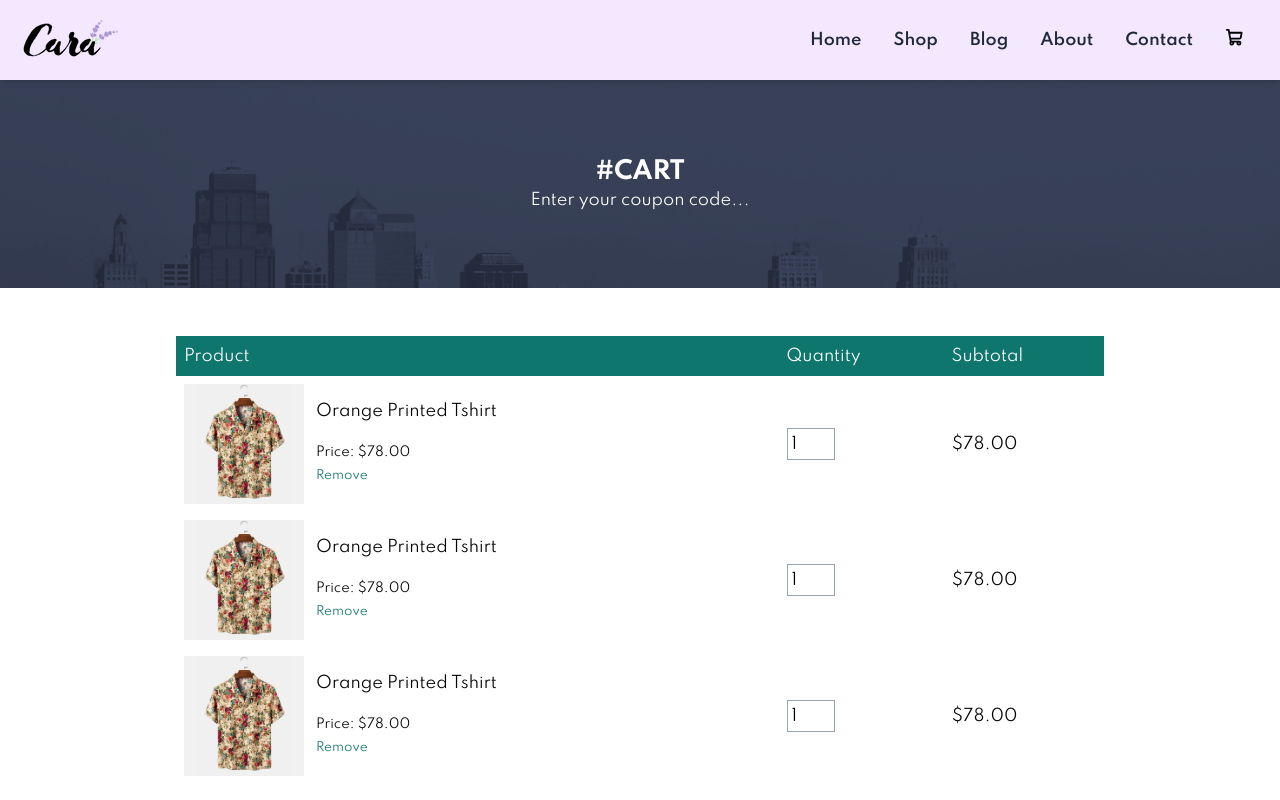
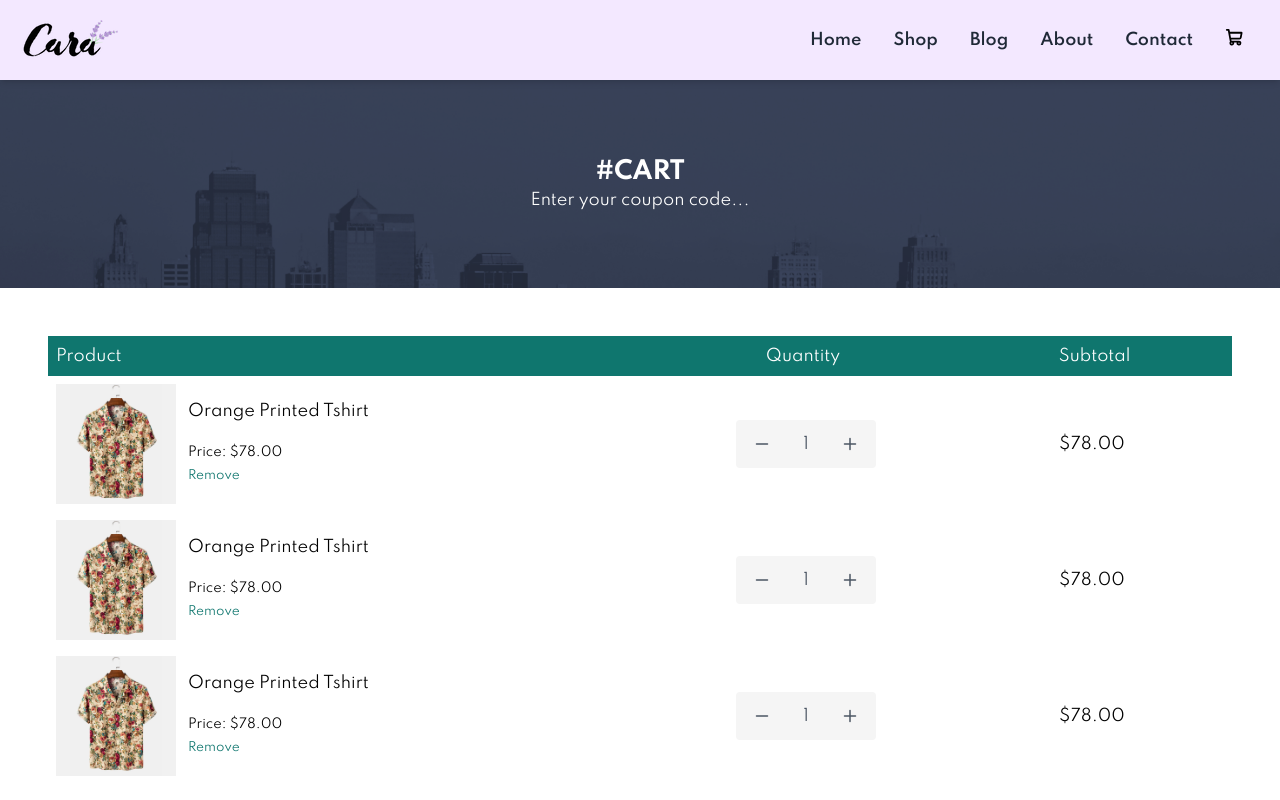
Before and after one commit to Tishocngu26032002/DO_AN, a React (Vite) app in the folder reactjs-ecm/: page /cart in a window 1280 px wide. Shown: the top 800 px of the page. Built offline with nearby package versions, Linux system fonts and the light colour scheme.

Commit message:
update FE product detail, cart

```diff
--- a/reactjs-ecm/src/components/Button/QuantitySelectorButtom.jsx
+++ b/reactjs-ecm/src/components/Button/QuantitySelectorButtom.jsx
@@ -1,5 +1,6 @@
-import React, { useState } from 'react';
 
+import  { useState } from 'react';
+import { PiMinusBold, PiPlusBold } from "react-icons/pi";
 const QuantityInput = () => {
   const [quantity, setQuantity] = useState(1);
 
@@ -13,12 +14,12 @@ const QuantityInput = () => {
 
   return (
     <div className="product__details__quantity ">
-      <div className="flex items-center bg-[#f5f5f5] w-[140px] h-[50px]">
+      <div className="flex items-center  bg-[#f5f5f5] w-[140px] h-[48px] rounded">
         <button
-          className="ml-6 mr-1  text-base font-normal text-gray-600  hover:bg-gray-300 focus:outline-none"
+          className="ml-[18px] mr-1  text-base font-normal text-gray-600  hover:bg-gray-300 focus:outline-none"
           onClick={handleDecrease}
         >
-          -
+          <PiMinusBold />
         </button>
         <input
           type="text"
@@ -30,7 +31,7 @@ const QuantityInput = () => {
           className=" text-base font-normal text-gray-600  hover:bg-gray-300 focus:outline-none"
           onClick={handleIncrease}
         >
-          +
+          <PiPlusBold />
         </button>
       </div>
     </div>
--- a/reactjs-ecm/src/components/Cart/Cart.jsx
+++ b/reactjs-ecm/src/components/Cart/Cart.jsx
@@ -2,6 +2,7 @@ import Header from "../Header/header.jsx"
 import productImage2 from "../../assets/f3.jpg";
 
 import imgbanner from "../../assets/banner.png";
+import QuantityInput from '../Button/QuantitySelectorButtom.jsx'
 const Cart = () => {
   return (
     <div>
@@ -20,12 +21,12 @@ const Cart = () => {
           {/* <div className="text-2xl text-black p-12 w-full flex justify-center items-center  ">
             <h2>Your Cart is Empty</h2>
           </div> */}
-      <div className="small-container p-12 w-4/5 mx-auto">
+      <div className="small-container p-12   ">
         <table className="w-full border-collapse">
           <thead>
             <tr>
               <th className="text-left p-2 text-white bg-teal-700 font-normal">Product</th>
-              <th className="text-left p-2 text-white bg-teal-700 font-normal">Quantity</th>
+              <th className="text-left p-2 pl-[38px] text-white bg-teal-700 font-normal">Quantity</th>
               <th className="text-left p-2 text-white bg-teal-700 font-normal">Subtotal</th>
             </tr>
           </thead>
@@ -41,7 +42,7 @@ const Cart = () => {
                   </div>
                 </div>
               </td>
-              <td className="p-2"><input type="number" defaultValue="1" min={1} className="w-12 h-8 p-1 border border-slate-400" /></td>
+              <td className="p-2"><QuantityInput/></td>
               <td className="p-2">$78.00</td>
             </tr>
             <tr>
@@ -55,8 +56,7 @@ const Cart = () => {
                   </div>
                 </div>
               </td>
-              <td className="p-2"><input type="number"
-            defaultValue="1" min={1} className="w-12 h-8 p-1 border border-slate-400" /></td>
+              <td className="p-2"><QuantityInput/></td>
               <td className="p-2">$78.00</td>
             </tr>
             <tr>
@@ -70,7 +70,7 @@ const Cart = () => {
                   </div>
                 </div>
               </td>
-              <td className="p-2"><input type="number" defaultValue="1" min={1} className="w-12 h-8 p-1 border border-slate-400" /></td>
+              <td className="p-2"><QuantityInput/></td>
               <td className="p-2">$78.00</td>
             </tr>
           </tbody>
@@ -84,7 +84,7 @@ const Cart = () => {
                 <td className="p-2 text-right">$234.00</td>
               </tr>
               <tr>
-                <td className="p-2">Tax</td>
+                <td className="p-2">Delivery Fee</td>
                 <td className="p-2 text-right">$35.00</td>
               </tr>
               <tr>
--- a/reactjs-ecm/src/components/Header/header.jsx
+++ b/reactjs-ecm/src/components/Header/header.jsx
@@ -10,7 +10,7 @@ const Header = () => {
       </a>
 
       <div className="flex items-center">
-        <ul id="navbar" className="hidden lg:flex items-center">
+        <ul id="navbar" className="hidden md:flex items-center">
           <li className="px-4">
             <a href="#" className="text-gray-800 font-semibold">Home</a>
           </li>
@@ -35,7 +35,7 @@ const Header = () => {
         </ul>
       </div>
 
-      <div id="mobile" className="flex lg:hidden items-center">
+      <div id="mobile" className="flex md:hidden items-center">
         <a href="cart" className="text-gray-800 px-4">
         <PiShoppingCartBold aria-hidden="true" className="h-[30px] w-[30px] " />
         </a>
--- a/reactjs-ecm/src/components/ProductDetails/productdetail.jsx
+++ b/reactjs-ecm/src/components/ProductDetails/productdetail.jsx
@@ -1,8 +1,10 @@
 import  { useState } from 'react';
 import Header from "../Header/header.jsx"
+import { PiShoppingCart } from "react-icons/pi";
 import productImage from "../../assets/product-details-1.jpg";
 import productImage2 from "../../assets/f3.jpg";
 import productImage3 from "../../assets/f4.jpg";
+import QuantityInput from '../Button/QuantitySelectorButtom.jsx'
 
 const Image = ({ mainImage, setMainImage, productImages }) => {
 
@@ -54,12 +56,9 @@ const ProductDetail = () => {
               <option key={index}>{size}</option>
             ))}
           </select>
-          <input
-            type="number"
-            defaultValue="1"
-            className="border border-black w-12 h-12 pl-2 text-lg mr-2 focus:outline-none"
-          />
-          <button className="bg-[#088178] h-12 text-white py-2 px-4 rounded">Add to cart</button>
+          <div className='flex mt-4'>
+          <QuantityInput />
+          <button className="bg-[#088178] h-12 text-white py-2 px-4 ml-4 rounded">Add to cart</button></div>
           <h4 className="pt-10 pb-5 font-semibold text-2xl">Product Details</h4>
           <p className="leading-[25px] text-l">
             Lorem ipsum dolor sit amet consectetur adipisicing elit. Fuga quis molestiae
@@ -88,10 +87,10 @@ const ProductDetail = () => {
                     <i key={starIndex} className="fas fa-star text-yellow-500 mr-1 text-xs"></i>
                   ))}
                 </div>
-                <h4 className="pt-2 text-lg font-bold text-[#088178]">$78</h4>
+                <h4 className="pt-2 text-lg font-bold text-[#088178] m">$78</h4>
               </div>
-              <a href="#" className="cart w-10 h-10 leading-10 rounded-full bg-[#e8f6ea] font-medium text-[#088178] border border-[#cce7d0] absolute bottom-5 right-2">
-                <i className="fa-sharp fa-solid fa-cart-shopping"></i>
+              <a href="#" className="cart w-10 h-10 flex items-center justify-center leading-10 rounded-full bg-[#e8f6ea] font-medium text-[#088178] border border-[#cce7d0] absolute bottom-5 right-2">
+              <PiShoppingCart />
               </a>
             </div>
           ))}
--- a/reactjs-ecm/src/main.jsx
+++ b/reactjs-ecm/src/main.jsx
@@ -2,7 +2,7 @@ import React from "react";
 import ReactDOM from "react-dom/client";
 import { BrowserRouter, Navigate, Route, Routes } from "react-router-dom";
 import Cart  from "./components/Cart/Cart.jsx";
-import HomePage from './components/HomePages/homepage.jsx'
+import Home from './components/HomePages/homepage.jsx'
 import ProductDetail from "./components/ProductDetails/productdetail.jsx";
 import "./index.css";
 
@@ -16,7 +16,7 @@ root.render(
     <BrowserRouter>
       <Routes>
         <Route path="/" element={<Navigate to="/homepage" replace />} />
-        <Route path="/homepage" element={<HomePage />} />
+        <Route path="/homepage" element={<Home />} />
         <Route path="/productdetail" element={<ProductDetail />} />
         <Route path="/cart" element={<Cart />} />
       </Routes>
--- a/reactjs-ecm/tailwind.config.js
+++ b/reactjs-ecm/tailwind.config.js
@@ -7,16 +7,16 @@ export default {
   ],
   theme: {
     extend: {
-      maxWidth: {
-        "container-1170": "1170px",
-        "container-960": "960px",
-        "container-720": "720px",
-        "container-540": "540px",
+      screens: {
+        tablet: { max: "799px" },
+        // => @media (max-width: 799px) { ... }
+        mobile: { max: "477px" },
+        // => @media (max-width: 477px) { ... }
       },
     },
     screens: {
       sm: "576px",
-      md: "768px",
+      md: "799px",
       lg: "992px",
       xl: "1200px",
     },
```
